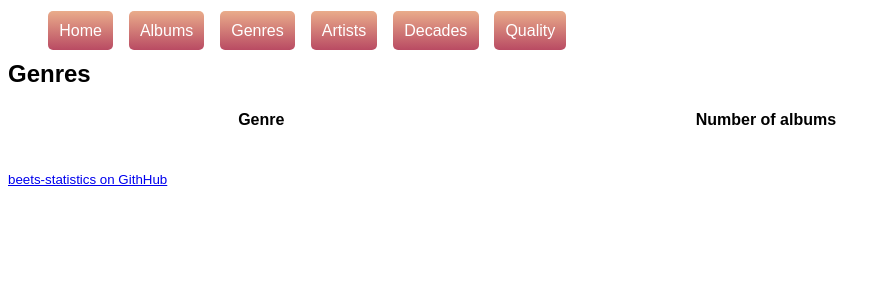
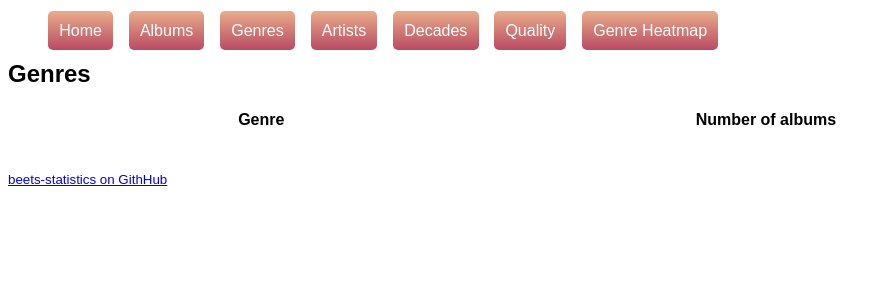
Before and after one commit to guerda/beets-statistics, a FastAPI app: template templates/genres.html in a window 1280 px wide. Shown: the part 58-358 px from the top of the page, without its empty margins (0-891 px from the left). Run offline with FastAPI, Linux system fonts and the light colour scheme; the template is opened without the code that fills it, so the values that code supplies are empty.

Commit message:
feat: add genre heatmap

```diff
--- a/app.py
+++ b/app.py
@@ -110,7 +110,9 @@ async def get_artist_stats(
     artists = beets_statistics.get_artist_stats(limit=100)
     count = beets_statistics.get_track_count()
     return templates.TemplateResponse(
-        request=request, name="artists.html", context={"artists": artists, "track_count": count}
+        request=request,
+        name="artists.html",
+        context={"artists": artists, "track_count": count},
     )
 
 
@@ -138,3 +140,39 @@ async def get_track_quality(
         name="quality.html",
         context={"bitrates": bitrates, "track_count": count},
     )
+
+@app.get("/genre-decade-heatmap", response_class=HTMLResponse)
+async def get_genre_decade_heatmap(
+    request: Request,
+    beets_statistics: Annotated[BeetsStatistics, Depends(get_beets_statistics)]
+):
+    results = beets_statistics.get_genre_decade_heatmap()
+
+    min_decade = 9999
+    max_decade = 0
+    max_genre_count = 0
+    heatmap = {}
+
+    for result in results:
+        min_decade = min(min_decade, result['decade'])
+        max_decade = max(max_decade, result['decade'])
+        max_genre_count = max(max_genre_count, result['count'])
+
+        if result['genre'] not in heatmap:
+            heatmap[result['genre']] = {}
+
+        heatmap[result['genre']][result['decade']] = result['count']
+
+    # Fill out sparse table
+    for genre in heatmap:
+        for decade in range(min_decade, max_decade+1, 10):
+            if decade not in heatmap[genre]:
+                heatmap[genre][decade] = 0
+
+    print(heatmap)
+
+    return templates.TemplateResponse(
+        request=request,
+        name="genre-decade-heatmap.html",
+        context={"heatmap": heatmap, "decades": range(min_decade, max_decade+1, 10), "max_genre_count": max_genre_count},
+    )
--- a/beetsstatistics.py
+++ b/beetsstatistics.py
@@ -286,6 +286,26 @@ class BeetsStatistics:
         except sqlite3.Error as e:
             raise DBQueryError from e
 
+    def get_genre_decade_heatmap(self):
+        try:
+            cursor = self.get_db_connection().cursor()
+            query = """select
+                            genre,
+                            YEAR / 10 * 10 as decade,
+                            count(1) as count
+                        from albums
+                        where genre != '' and year > 0
+                        group by 1,2
+                        order by 1,2 asc"""
+            res = cursor.execute(query)
+            results = res.fetchall()
+            cursor.close()
+
+            return results
+        except sqlite3.Error as e:
+            raise DBQueryError from e
+
+
 
 if __name__ == "__main__":
     parser = argparse.ArgumentParser(prog="beets-statistics")
--- a/templates/navigation.html
+++ b/templates/navigation.html
@@ -9,5 +9,6 @@
     <li><a href="/artists">Artists</a></li>
     <li><a href="/decades">Decades</a></li>
     <li><a href="/quality">Quality</a></li>
+    <li><a href="/genre-decade-heatmap">Genre Heatmap</a></li>
   </ul>
 </navigation>
```
Also changed, not shown: templates/genre-decade-heatmap.html (added, +35 -0 lines).
